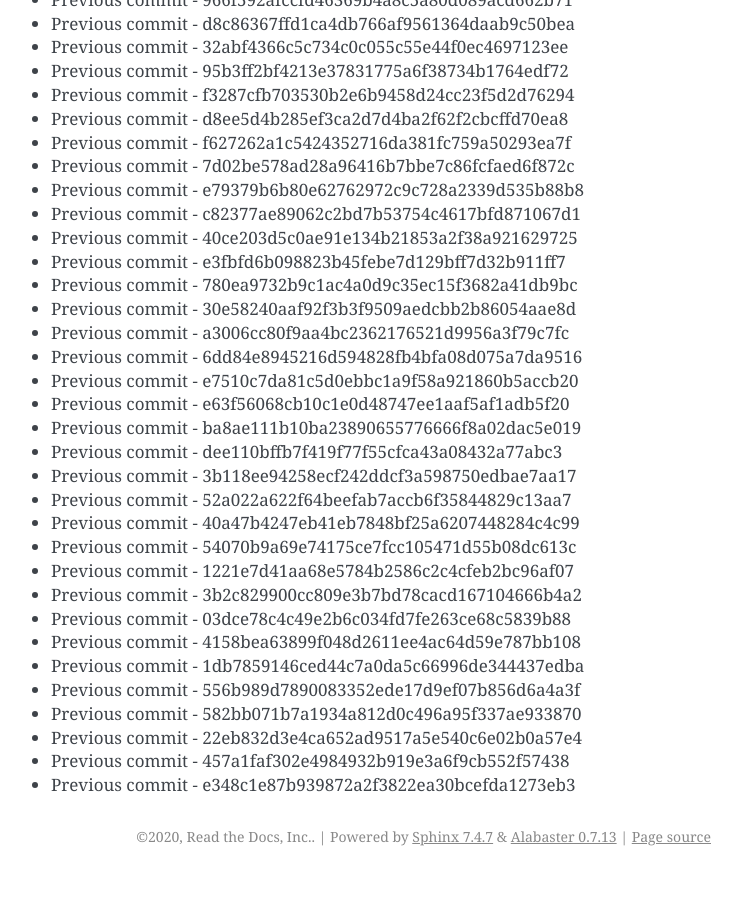
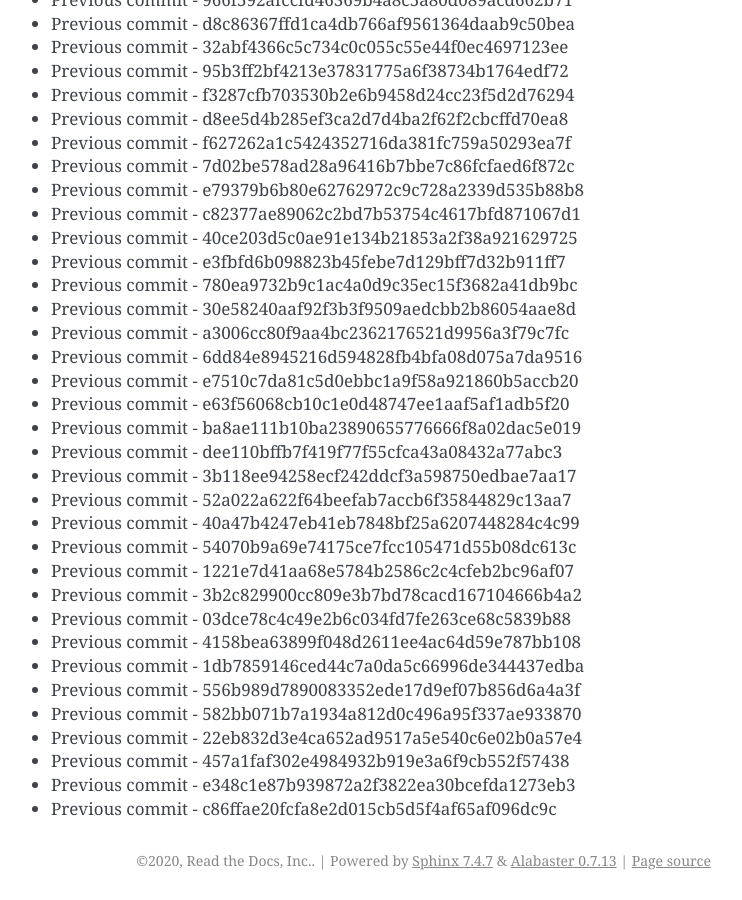
Before and after one commit to readthedocs/rtd-git-stresstest, a Sphinx documentation site: the page built from docs/updates.rst, in a window 1280 px wide and 900 px high, scrolled down 72903 px. Shown: the whole window, without its empty margins (399-1141 px from the left). Built offline with Sphinx 7.4.7, drawn with Linux system fonts in a browser that asks for light colours; before the commit the page ends 73779 px from its top, so only the background shows below that.

Commit message:
Generating commit from previous: c86ffae20fcfa8e2d015cb5d5f4af65af096dc9c

```diff
--- a/docs/updates.rst
+++ b/docs/updates.rst
@@ -3095,3 +3095,4 @@ It can be tested for any performance characteristics.
 * Previous commit - 22eb832d3e4ca652ad9517a5e540c6e02b0a57e4
 * Previous commit - 457a1faf302e4984932b919e3a6f9cb552f57438
 * Previous commit - e348c1e87b939872a2f3822ea30bcefda1273eb3
+* Previous commit - c86ffae20fcfa8e2d015cb5d5f4af65af096dc9c
```
